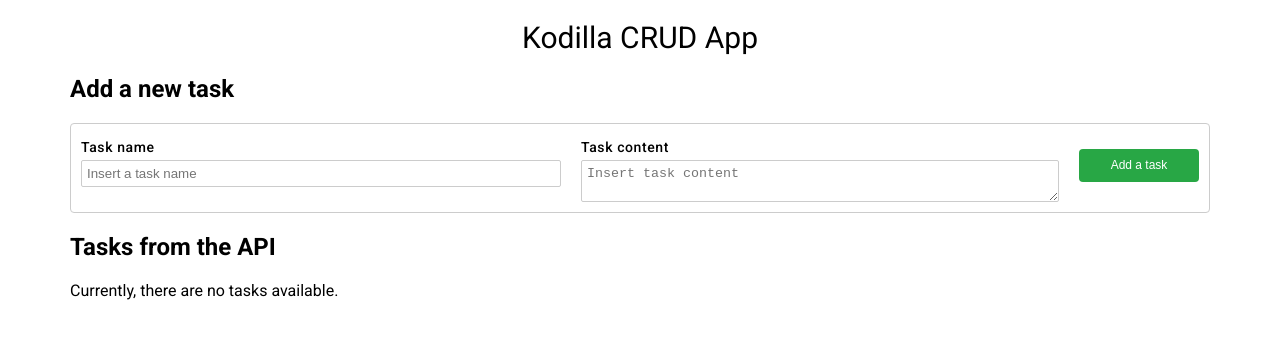
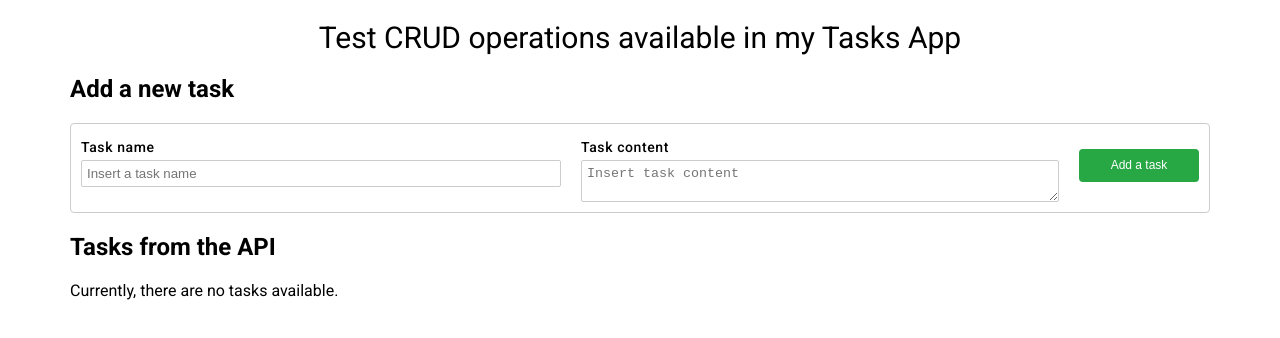
Before and after one commit to SlawomirR/SlawomirR.github.io, a plain HTML site: page index.html in a window 1280 px wide. Drawn offline with Linux system fonts and the light colour scheme; no server answers.

Commit message:
Changed information showed on the web page.

```diff
--- a/index.html
+++ b/index.html
@@ -3,12 +3,12 @@
   <meta charset="UTF-8">
   <meta name="viewport" content="width=device-width, user-scalable=no, initial-scale=1.0, maximum-scale=1.0, minimum-scale=1.0">
   <meta http-equiv="X-UA-Compatible" content="ie=edge">
-  <title>CRUD</title>
+  <title>Simple front-end for Tasks application</title>
   <link rel="stylesheet" href="style.css">
   <link href="https://fonts.googleapis.com/css?family=Roboto:400,400i,500,500i,700,700i&subset=latin-ext" rel="stylesheet">
 </head>
 <body>
-<h1 class="kodilla-heading kodilla-heading--main">Kodilla CRUD App</h1>
+<h1 class="kodilla-heading kodilla-heading--main">Test CRUD operations available in my Tasks App</h1>
 
 <main class="crud container">
   <section class="datatable">
```
